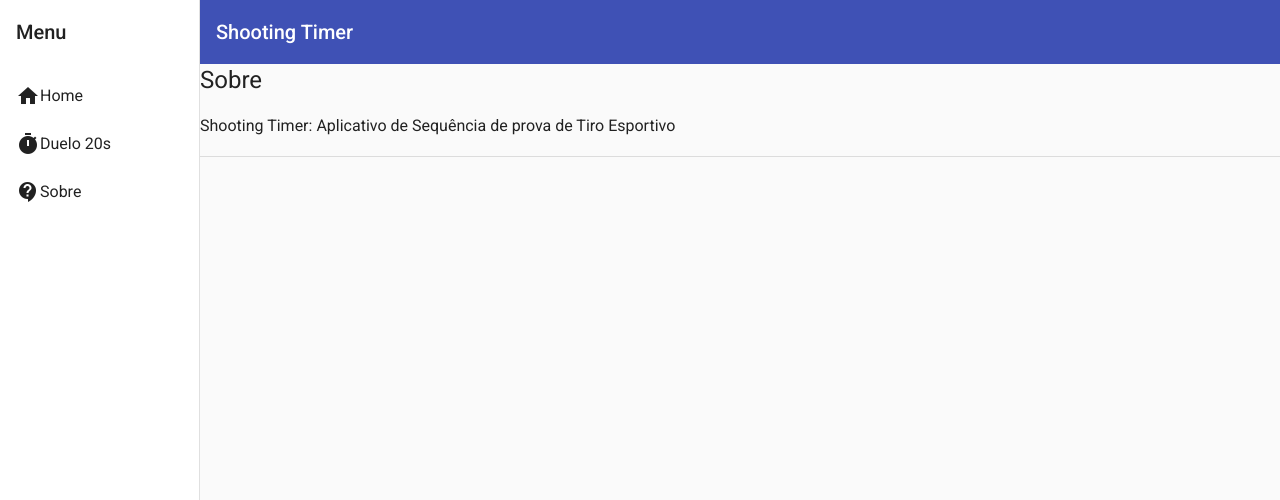
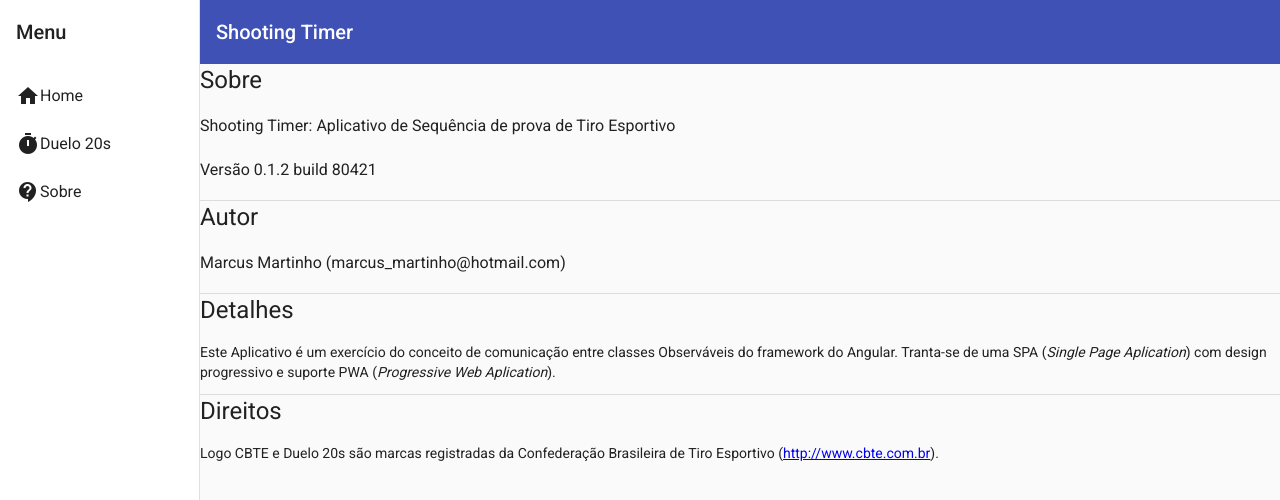
Before and after one commit to mmartinho/shootingtimer, an Angular app: page /p/sobre in a window 1280 px wide. Shown: the top 500 px of the page. Built offline with nearby package versions, Linux system fonts and the light colour scheme.

Commit message:
Duelo 20s Botão parar inserido

```diff
--- a/src/app/stimer-about/stimer-about.component.html
+++ b/src/app/stimer-about/stimer-about.component.html
@@ -2,6 +2,29 @@
     <section>
         <h1>Sobre</h1>
         <h3>Shooting Timer: Aplicativo de Sequência de prova de Tiro Esportivo</h3>
+        <h3>Versão 0.1.2 build 80421</h3>
     </section>
     <mat-divider></mat-divider>
+    <section>
+        <h1>Autor</h1>
+        <h3>Marcus Martinho (marcus_martinho@hotmail.com)</h3>
+    </section>
+    <mat-divider></mat-divider>
+    <section>
+        <h1>Detalhes</h1>
+        <p>
+            Este Aplicativo é um exercício do conceito de comunicação entre classes Observáveis do framework
+            do Angular.
+            Tranta-se de uma SPA (<i>Single Page Aplication</i>) com design progressivo e suporte PWA
+            (<i>Progressive Web Aplication</i>).
+        </p>
+    </section>
+    <mat-divider></mat-divider>
+    <section>
+        <h1>Direitos</h1>
+        <p>
+            Logo CBTE e Duelo 20s são marcas registradas da Confederação Brasileira de Tiro Esportivo
+            (<a href="http://www.cbte.com.br" target="_blank">http://www.cbte.com.br</a>).
+        </p>
+    </section>
 </ng-container>
--- a/src/app/stimer-duelo20s/stimer-duelo20s.component.html
+++ b/src/app/stimer-duelo20s/stimer-duelo20s.component.html
@@ -67,16 +67,14 @@
 </ng-container>
 <ng-template #iniciadoBlock>
     <section>
-        <h1>Tempo</h1>
         <div class="button-container">
-            <button mat-fab color="warn" aria-label="Contagem Regressiva" (click)="zerarTempo()">
+            <button mat-fab color="warn" aria-label="Contagem Regressiva" (click)="pausar()">
                 <div class="xlarge-font">{{tempo}}</div>
             </button>
         </div>
     </section>
     <mat-divider></mat-divider>
     <section>
-        <h1>Instruções</h1>
         <h2>{{output}}</h2>
     </section>
     <mat-divider></mat-divider>
@@ -85,7 +83,13 @@
             <button mat-raised-button color="primary" (click)="iniciarAtencao()" *ngIf="status=='atencao'">Iniciar Atenção</button>
             <button mat-raised-button color="primary" (click)="iniciarSerie()" *ngIf="status=='serie'">Iniciar Série</button>
             <button mat-raised-button color="primary" (click)="iniciarIntervalo()" *ngIf="status=='intervalo'">Intervalo Série</button>
+            <button mat-raised-button color="accent" (click)="parar()" *ngIf="status!=''">Parar</button>
         </div>
+    </section>
+    <mat-divider></mat-divider>
+    <section>
+        <p>Pausar a Sequência e Zerar o Timer: Pressione o Botão redondo Laranja</p>
+        <p *ngIf="status!=''">Parar tudo e reiniciar: Pressione o Botão Salmão</p>
     </section>
 
 </ng-template>
--- a/src/app/stimer-duelo20s/stimer-duelo20s.component.ts
+++ b/src/app/stimer-duelo20s/stimer-duelo20s.component.ts
@@ -25,6 +25,7 @@
   serie_atual: number = 0;
 
   timer!: Observable<any>;
+  whatcher!: Subscription;
 
   constructor() { }
 
@@ -36,13 +37,13 @@
     this.status = 'iniciar-preparacao';
     this.output = this.texto[0];
     this.tempo = this.tempoPreparacao;
-    const tempoPreparacao = this.timer.subscribe(val => {
+    this.whatcher  = this.timer.subscribe(val => {
       if(this.tempo != 0) {
         this.tempo = this.tempoPreparacao - val;
       } else {
         this.status = 'atencao';
         this.output = this.texto[1];
-        tempoPreparacao.unsubscribe();
+        this.whatcher.unsubscribe();
       }
     });
   }
@@ -51,12 +52,12 @@
     this.status = 'atencao-iniciada';
     this.output = this.texto[2];
     this.tempo = this.tempoAtencao;
-    const tempoAtencao = this.timer.subscribe(val => {
+    this.whatcher = this.timer.subscribe(val => {
       if(this.tempo != 0) {
         this.tempo = this.tempoAtencao - val;
       } else {
         this.status = 'serie';
-        tempoAtencao.unsubscribe();
+        this.whatcher.unsubscribe();
       }
     });
   }
@@ -66,7 +67,7 @@
     this.status = 'serie-iniciada';
     this.output = 'Série '+this.serie_atual+' iniciada';
     this.tempo = this.tempoProva;
-    const tempoProva = this.timer.subscribe(val => {
+    this.whatcher = this.timer.subscribe(val => {
       if(this.tempo != 0) {
         this.tempo = this.tempoProva - val;
       } else {
@@ -76,7 +77,7 @@
         } else {
           this.status = 'intervalo';
         }
-        tempoProva.unsubscribe();
+        this.whatcher.unsubscribe();
       }
     });
   }
@@ -85,18 +86,25 @@
     this.status = 'intervalo-iniciado';
     this.output = 'Intervalo pós série '+this.serie_atual;
     this.tempo = this.tempoIntervalo;
-    const tempoIntervalo = this.timer.subscribe(val => {
+    this.whatcher = this.timer.subscribe(val => {
       if(this.tempo != 0) {
         this.tempo = this.tempoIntervalo - val;
       } else {
         this.status = 'serie';
-        tempoIntervalo.unsubscribe();
+        this.whatcher.unsubscribe();
       }
     });
   }
 
-  zerarTempo() : void {
+  parar() : void {
+    this.whatcher.unsubscribe();
+    this.tempo = 0;
+    this.status = '';
+    this.output = '';
+    this.serie_atual = 0;
+  }
+
+  pausar(): void {
     this.tempo = 0;
   }
-
 }
```
